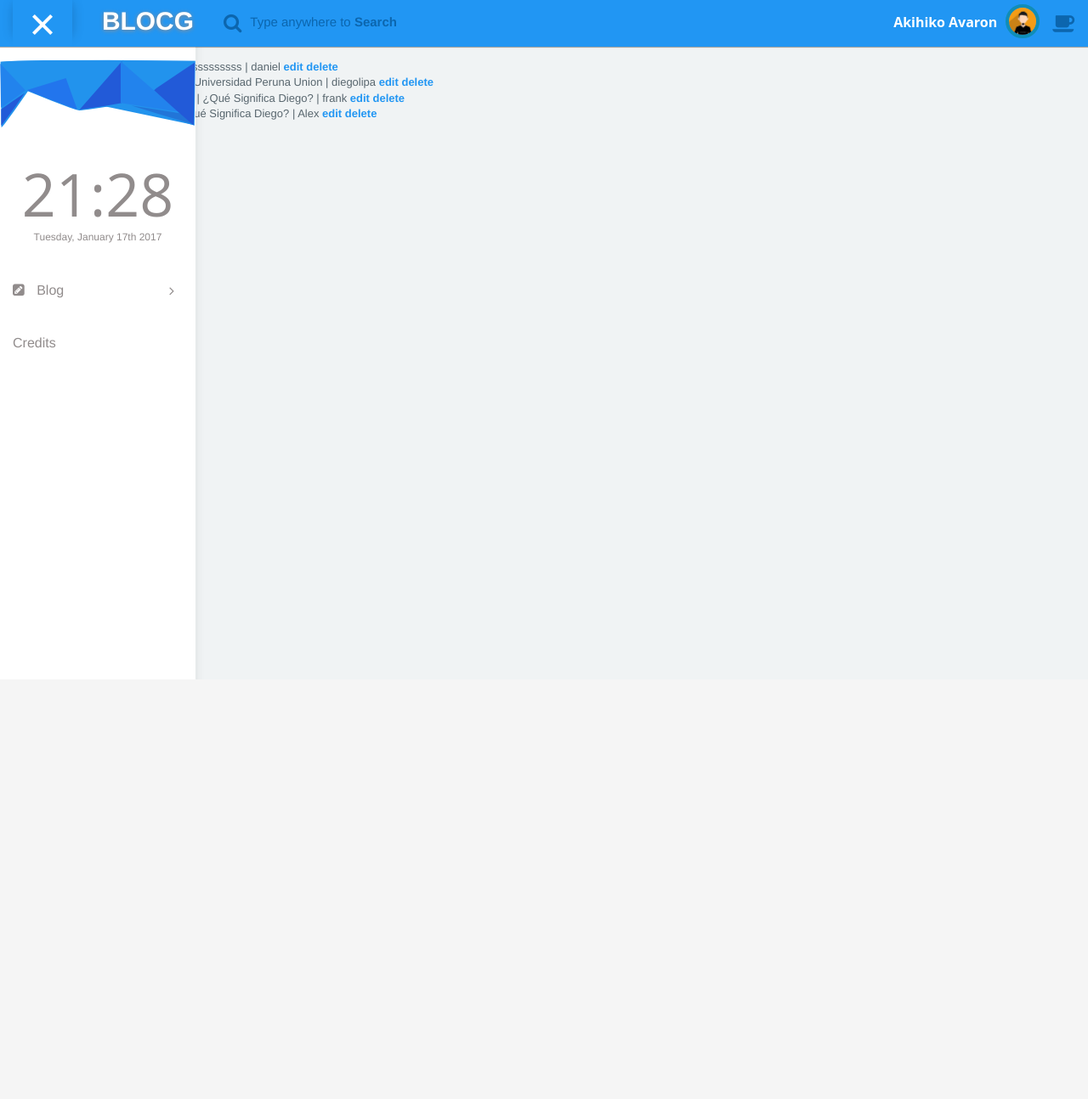
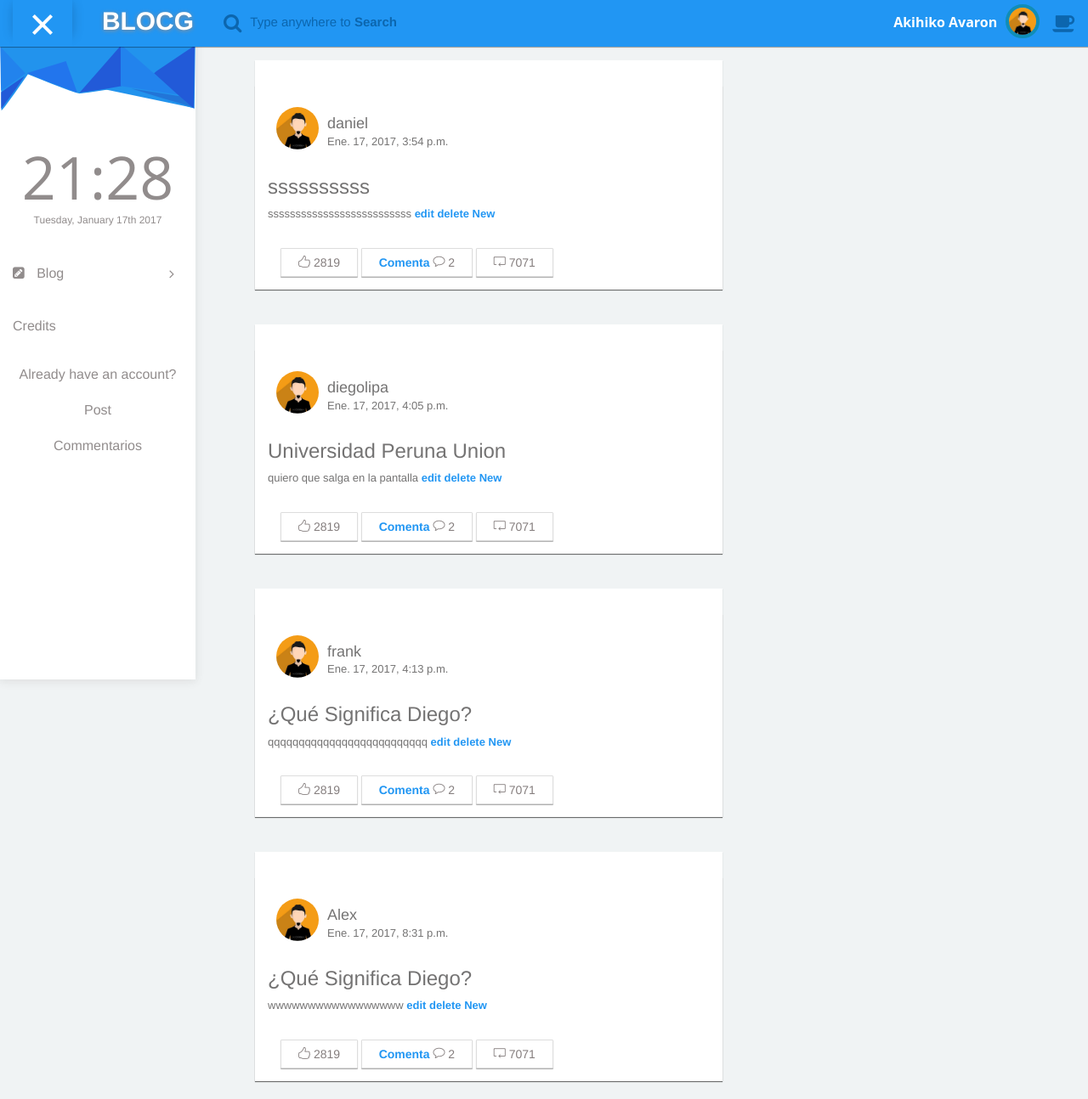
Before and after one commit to diegolipa/djblog, a Django app: page /comment/list in a window 1280 px wide. Shown: the whole page at 85% size. Before the commit the page ends 800 px from the top, so only its background shows below. Run offline with Django 3.2, Linux system fonts and the light colour scheme; data comes from the database, SQL or seed files in the repository; both versions use the stored data as it was after the commit; some libraries are stand-ins or nearby versions; some web fonts are replaced.

Commit message:
comentary implementado

```diff
--- a/project_blog/blog_apps/templates/base2.html
+++ b/project_blog/blog_apps/templates/base2.html
@@ -87,22 +87,34 @@
                 <ul class="nav nav-list">
                     <li><div class="left-bg"></div></li>
                     <li class="time">
-                      <h1 class="animated fadeInLeft">21:00:00</h1>
+                      <h1 class="animated fadeInLeft">21:00</h1>
                       <p class="animated fadeInRight">Sat,October 1st 2029</p>
                     </li>
 
                     <li class="ripple"><a class="tree-toggle nav-header">
                     <span class="fa fa-pencil-square"></span> Blog <span class="fa-angle-right fa right-arrow text-right"></span> </a>
+
                       <ul class="nav nav-list tree">
+
                         <li>
                         <a href="{% url 'blog_apps:post_list' %}">Post</a></li>
                         <li>
+                        <a href="{% url 'blog_apps:commentary_list' %}">Commentarios</a></li>
+
+                      </ul>
+
+                    </li>
+                    <li><a href="credits.html">Credits</a>
+
+
+                    </li>
+                    <div class="text-center" style="padding:5px;">
+                    <a href="{% url 'usuario:login' %}">Already have an account?</a>
+
+                        <a href="{% url 'blog_apps:post_list' %}">Post</a>  <br>
+
                         <a href="{% url 'blog_apps:commentary_list' %}">Commentarios</a>
-                        <a href="{% url 'blog_apps:commentary_list' %}">Comenta</a>
-                        </li>
-                      </ul>
-                    </li>
-                    <li><a href="credits.html">Credits</a></li>
+                   </div>
                   </ul>
                 </div>
             </div>
--- a/project_blog/blog_apps/templates/blog_apps/post_list.html
+++ b/project_blog/blog_apps/templates/blog_apps/post_list.html
@@ -1,7 +1,7 @@
 {% extends "base2.html" %}
 
 {% block menu %}
-
+      <div class="container-fluid mimin-wrapper">
           <!-- start: Content -->
           <div id="content" class="profile-v1">
              <div class="col-md-12 col-sm-12 profile-v1-wrapper">
@@ -54,9 +54,10 @@
                                   <button  class="btn">
                                     <i class="icon-like icons"></i> 2819
                                   </button>
+
                                   <button class="btn">
                                     <a href="{% url 'blog_apps:commentary_list' %}">Comenta</a>
-                                    <i class="icon-bubble icons"></i> 0
+                                    <i class="icon-bubble icons"></i> 2
                                   </button>
                                   <button class="btn">
                                     <i class="icon-loop icons"></i> 7071
--- a/project_blog/blog_apps/templates/blog_apps2/comment_list.html
+++ b/project_blog/blog_apps/templates/blog_apps2/comment_list.html
@@ -1,16 +1,68 @@
+
 {% extends "base2.html" %}
-{% block listcoment %}
-<h1>Commentary FBV</h1>
+{% block menu %}
+
+      <div class="container-fluid mimin-wrapper">
+          <!-- start: Content -->
+          <div id="content" class="profile-v1">
 <ul>
     {% for commentary in object_list %}
-    <li>{{ commentary.commentary }} | {{ commentary.post.title }} | {{ commentary.user }}
-    <a href="{% url 'blog_apps:commentary_edit' commentary.id %}">edit</a>
-    <a href="{% url 'blog_apps:commentary_delete' commentary.id %}">delete</a>
-    </li>
+    	 <li>
+             <div class="col-md-12 col-sm-12 profile-v1-body">
+                <div class="col-md-7">
+                   <div class="box-v5 panel">
+                  </div>
+                    <div class="panel box-v7">
+                   		<div class="panel-body">
+                    	</div>
+                    <div class="panel box-v7">
+                        <div class="panel-body">
+                          <div class="col-md-12 padding-0 box-v7-header">
+                              <div class="col-md-12 padding-0">
+                                  <div class="col-md-10 padding-0">
+                                  <img src="../static/asset/img/avatar.jpg" class="box-v7-avatar pull-left" />
+                                  <h4>{{ commentary.user }}</h4>
+                                  <p>{{ commentary.created }}</p>
+                                  </div>
+                                  <div class="col-md-2 padding-0">
+                                  </div>
+                              </div>
+                          </div>
+                         <div class="col-md-12 padding-0 box-v7-body">
+                         <h3>{{ commentary.post.title }}</h3>
+                              <p> {{ commentary.commentary }}
+							        <a href="{% url 'blog_apps:commentary_edit' commentary.id %}">edit</a>
+							        <a href="{% url 'blog_apps:commentary_delete' commentary.id %}">delete</a>
+							        <a href="{% url 'blog_apps:commentay_new' %}">New</a>
+<!--                               <img src="../static/asset/img/bg2.jpg" class="img-thumbnail"/>
+ -->
+                              </p>
+                              <div class="col-md-12 top-20">
+                                  <button  class="btn">
+                                    <i class="icon-like icons"></i> 2819
+                                  </button>
+
+                                  <button class="btn">
+                                    <a href="{% url 'blog_apps:commentary_list' %}">Comenta</a>
+                                    <i class="icon-bubble icons"></i> 2
+                                  </button>
+                                  <button class="btn">
+                                    <i class="icon-loop icons"></i> 7071
+                                  </button>
+                              </div>
+                          </div>
+
+                        </div>
+                    </div>
+                </div>
+                <div class="col-md-5">
+                </div>
+             </div>
+
+           </div>
+	    </li>
     {% endfor %}
 </ul>
-
-<a href="{% url 'blog_apps:commentay_new' %}">New</a>
-
-
-{% endblock listcoment %}
+	</div>
+</div>
+{% endblock menu %}
```
Also changed, not shown: project_blog/db.sqlite3.
